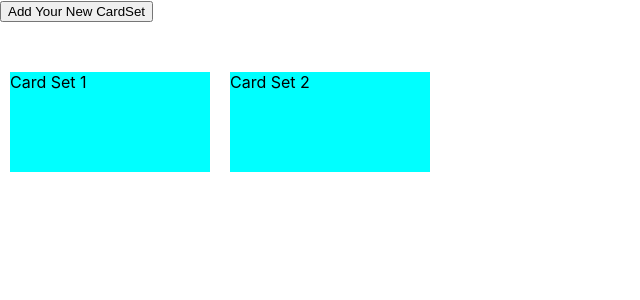
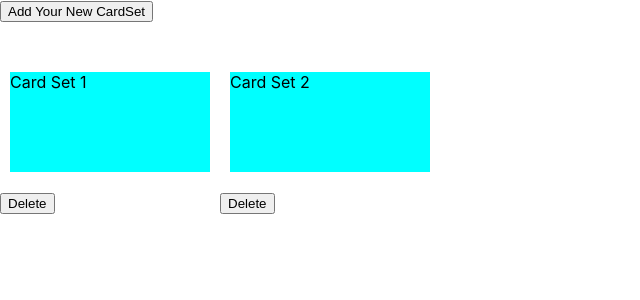
Before and after one commit to siri1515/HCI_Quiz_Card, a React (Create React App) app: page / in a window 1280 px wide. Shown: the top 300 px of the page, without its empty margins (0-640 px from the left). Built offline with nearby package versions, Linux system fonts and the light colour scheme.

Commit message:
users can delete carsets now

```diff
--- a/src/App.js
+++ b/src/App.js
@@ -6,6 +6,7 @@ import CardSetPage from './Components/CardSetPage';
 const data = [
   {
     id: 1,
+    key: 1,
     title: 'Card Set 1',
     cards: [
       {
@@ -22,6 +23,7 @@ const data = [
   },
   {
     id: 2,
+    key: 2,
     title: 'Card Set 2',
     cards: [
       {
@@ -58,15 +60,14 @@ function App() {
     setChosenIndex(i);
   }
 
-  console.log("chosenset", chosenSet);
-
+  //add new cardset
   function addCardSetHandler2(newCardSet){
     setList((prevCardSet) => {
       return [newCardSet, ...prevCardSet];
     })
   }
 
-
+  //delete quiz card user clicked by index
   function indexDeleteHandler2(index){
     const updatedList = list.map((cardset, setIndex) => {
       if (setIndex === chosenIndex) {
@@ -81,7 +82,11 @@ function App() {
     }
     setList(updatedList);
   }
-  console.log('after delete: ', chosenSet.cards);
+
+  function deleteIDHandler(cardsetID){
+    setList(list.filter(cardset => cardset.id !== cardsetID));
+  }
+  console.log('list: ', list);
 
 
   return (
@@ -95,6 +100,7 @@ function App() {
                               onAddCardSet2={addCardSetHandler2}
                               onSaveChosenSet={saveChosenSetHandler}
                               onSaveChosenSetIndex={saveChosenSetIndexHandler}
+                              onSaveDeletedID={deleteIDHandler}
                             />
                           }
           />
--- a/src/Components/CardSetPage.js
+++ b/src/Components/CardSetPage.js
@@ -12,14 +12,19 @@ export default function CardSetPage(props){
 
     const navigate = useNavigate();
 
+    //find the set user clicked
     function getIdHandler(id){
         const clickedSet = props.list.find((set) => {
             return set.id === id;
         })
         const clickedSetIndex = props.list.findIndex(set => set.id === id);
-        props.onSaveChosenSet(clickedSet);
-        props.onSaveChosenSetIndex(clickedSetIndex);
+        props.onSaveChosenSet(clickedSet);            //the set
+        props.onSaveChosenSetIndex(clickedSetIndex);  //index of the set
         navigate('/quizcard');
+    }
+
+    function deleteHandler(cardsetID){
+        props.onSaveDeletedID(cardsetID);
     }
 
     return(
@@ -28,11 +33,13 @@ export default function CardSetPage(props){
             <div className="card_set_page">
                 {props.list.map((cardset) => {
                     return(
-                        <CardSetItem
-                            title={cardset.title}
-                            id={cardset.id}
-                            key={cardset.id}
-                            onCardSetItemClick={getIdHandler}/>
+                        <div key={cardset.id}>
+                          <CardSetItem
+                              title={cardset.title}
+                              id={cardset.id}
+                              onCardSetItemClick={getIdHandler}/>
+                          <button onClick={() => deleteHandler(cardset.id)}>Delete</button>
+                        </div>
                     )
                 })}
             </div>
```
